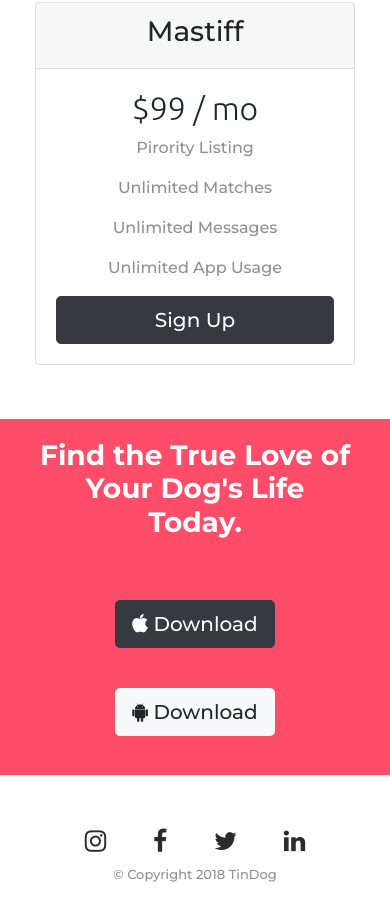
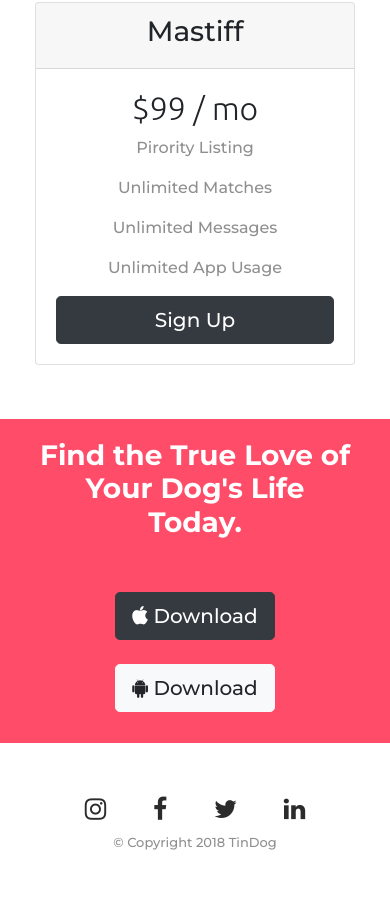
Before and after one commit to manav-sh/tindog, a plain HTML site: page index.html in a window 390 px wide. Shown: the part 3422-4333 px from the top of the page. After the commit the page ends 4301 px from the top, so only its background shows below. Drawn offline with nearby package versions, Linux system fonts and the light colour scheme.

Commit message:
Update styles.css

```diff
--- a/css/styles.css
+++ b/css/styles.css
@@ -168,7 +168,6 @@ p {
 		position: relative;
 		width: 70%;
 		transform: rotate(0);
-
 	}
 	#nomargin {
 		text-align: center;
@@ -182,7 +181,7 @@ p {
 
 	}
 	.cta-btn {
-		margin: 20px auto;
+		margin: 12px 25px;
 	}
 
 }
```
